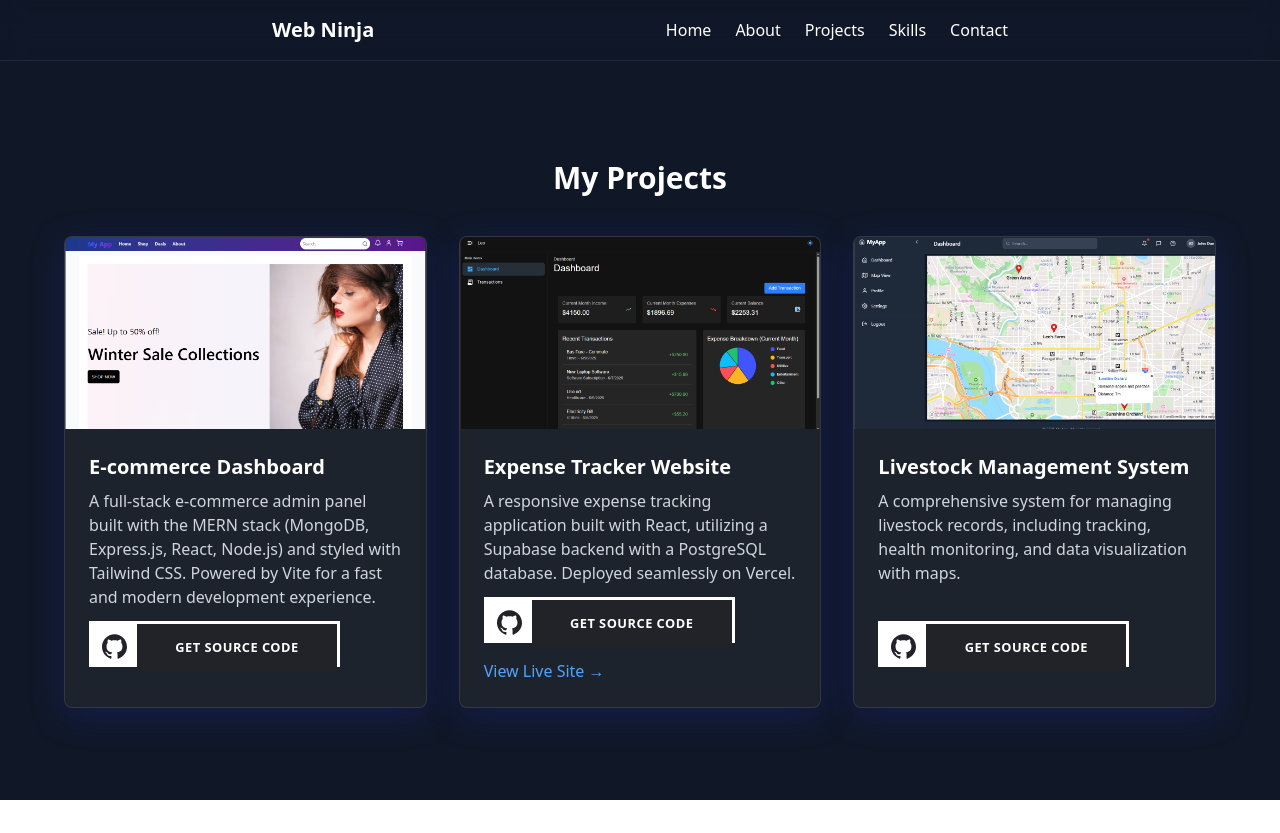
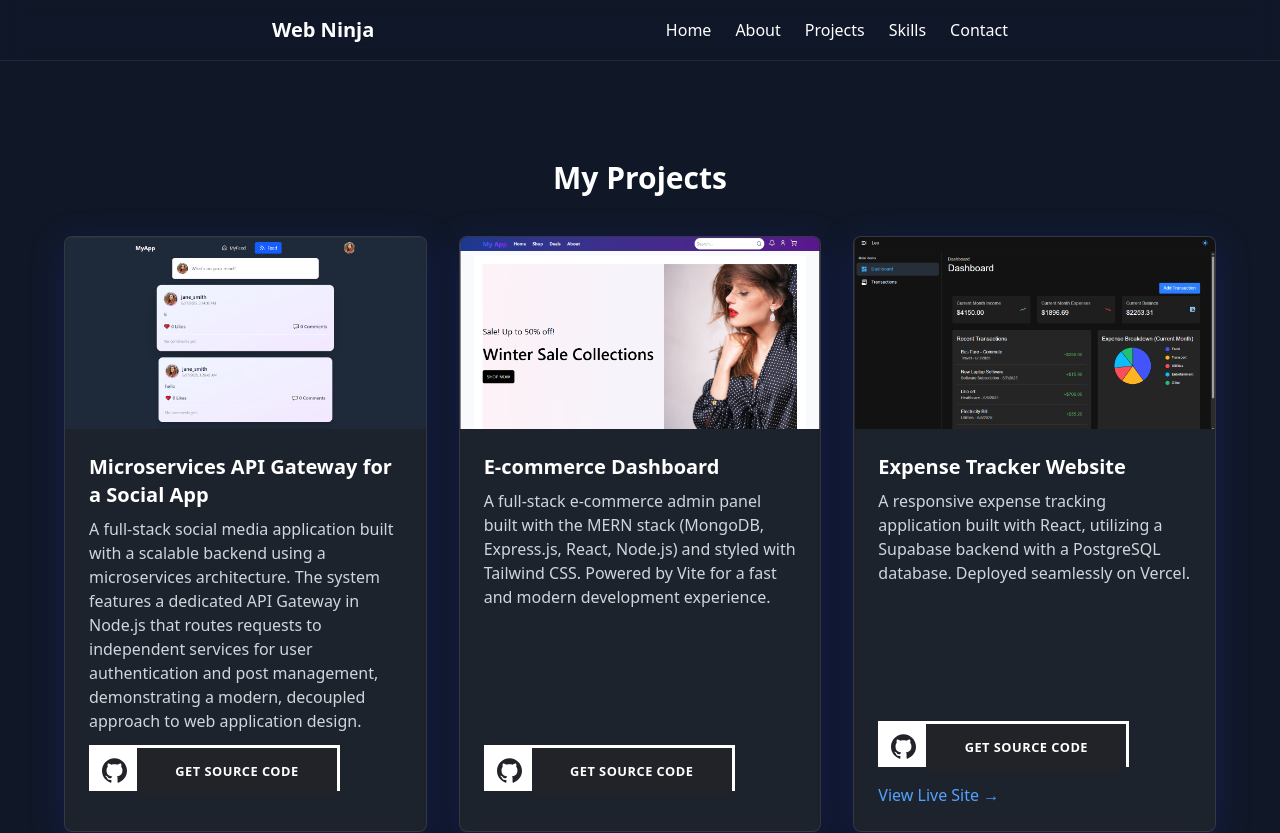
Before and after one commit to leothey-del/Portfolio_2, a React (Vite) app: page /projects in a window 1280 px wide. Shown: the top 833 px of the page. Before the commit the page ends 800 px from the top, so only its background shows below. Built offline with nearby package versions, Linux system fonts and the light colour scheme.

Commit message:
adding project

```diff
--- a/src/pages/Projects.jsx
+++ b/src/pages/Projects.jsx
@@ -5,6 +5,12 @@ import { motion } from 'framer-motion';
 import GithubButton from '../components/buttons/GithubButton';
   // --- Project Data ---
   const projects = [
+    {
+      title: ' Microservices API Gateway for a Social App',
+      description: 'A full-stack social media application built with a scalable backend using a microservices architecture. The system features a dedicated API Gateway in Node.js that routes requests to independent services for user authentication and post management, demonstrating a modern, decoupled approach to web application design.',
+      image: '/social.png',
+      githubUrl: 'https://github.com/leothey-del/EcommerceWeb',
+    },
     {
       title: 'E-commerce Dashboard',
       description: 'A full-stack e-commerce admin panel built with the MERN stack (MongoDB, Express.js, React, Node.js) and styled with Tailwind CSS. Powered by Vite for a fast and modern development experience.',
```
Also changed, not shown: public/social.png (added).
